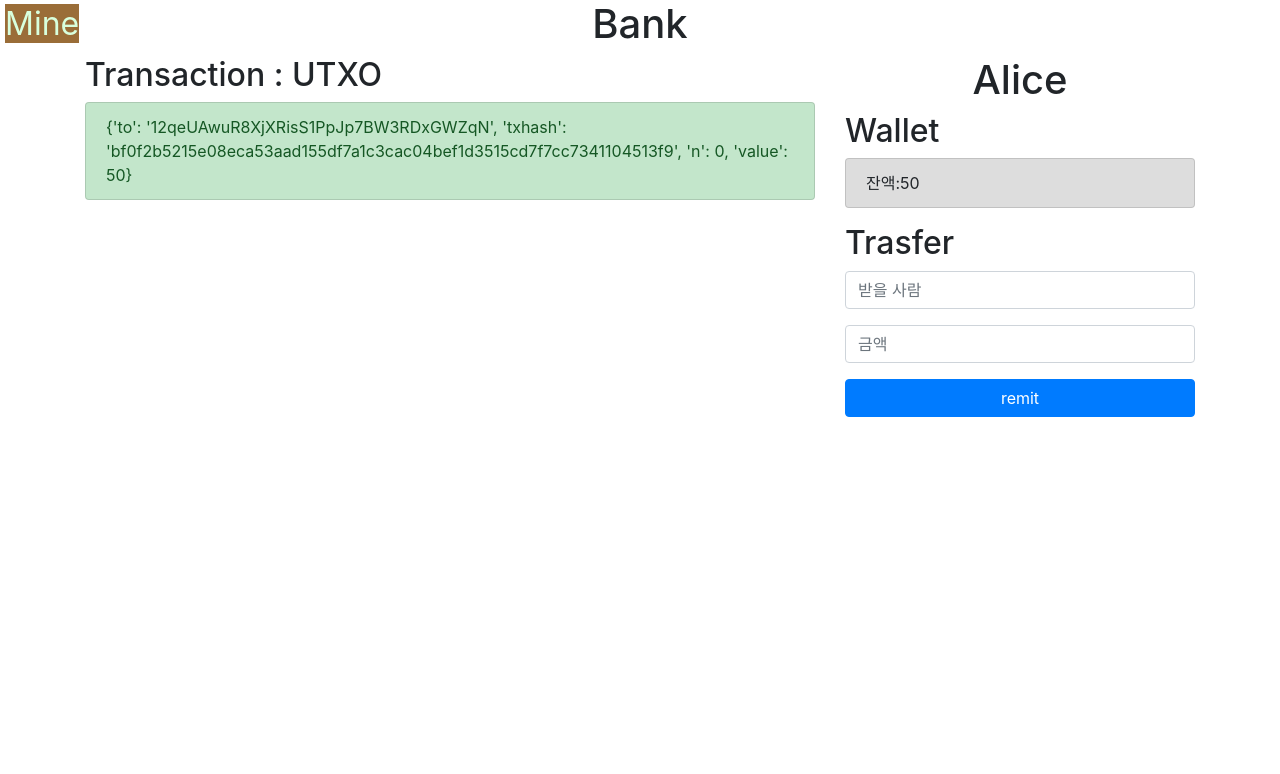
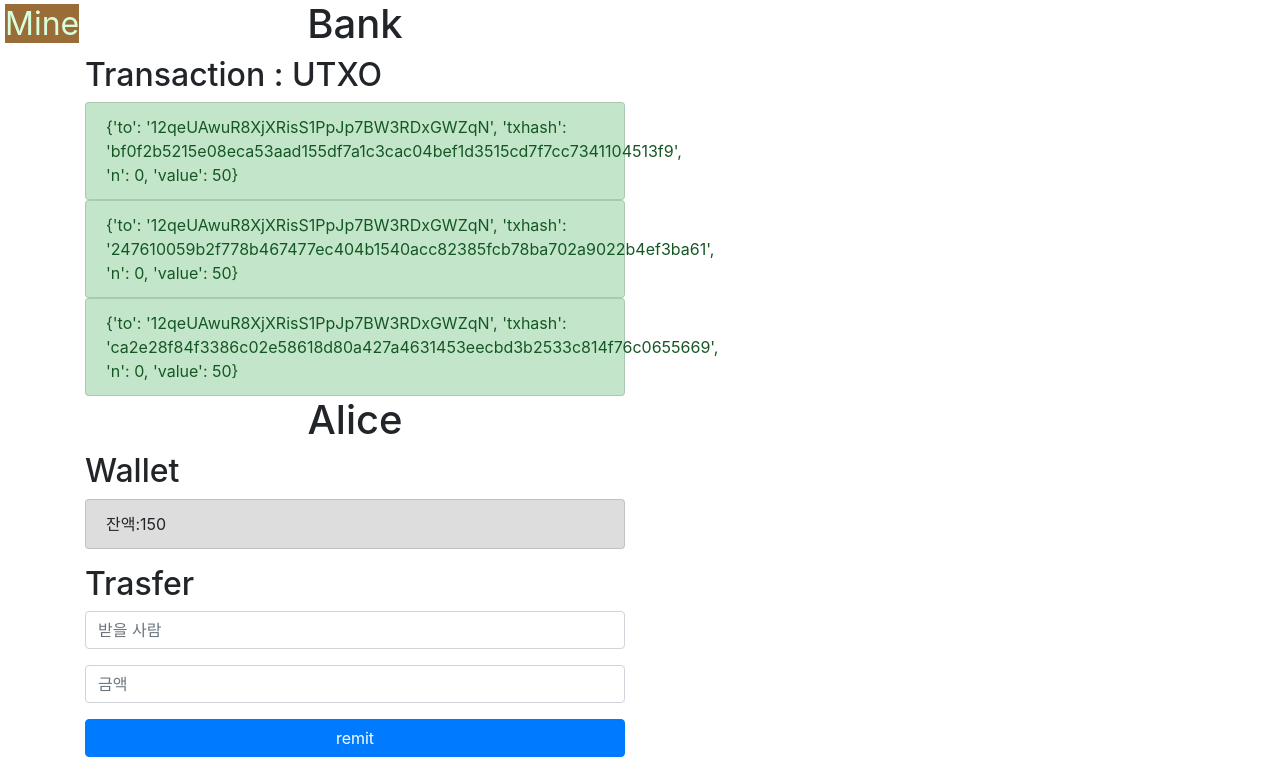
Before and after one commit to COMAKI/maki0823, a Flask app: page / in a window 1280 px wide. Shown: the top 774 px of the page. Run offline with Flask 2, Linux system fonts and the light colour scheme; some libraries are stand-ins or nearby versions.

Commit message:
randmom miner add

```diff
--- a/main.py
+++ b/main.py
@@ -18,7 +18,7 @@ def index(arg = {}):
     utxos = {}
     for name in names:
         utxos[name] = getUnspentUTXOs(name)
-    print(utxos)
+        print(utxos[name])
     return render_template('overview.html', result=utxos , arg = arg)
 
 @app.route('/transfer')
@@ -166,12 +166,13 @@ ismining = False
 def is_mining():
     global ismining
     if ismining:
-        return index()
+        return redirect('')
     else:
         ismining = True
         altCoin.add_block()
         ismining = False
-        return index()
+        ## recall 은 redirect로 호출 : @app.route('/')
+        return redirect('')
 
 url = 'localhost'
 # Windows
@@ -179,4 +180,4 @@ chrome_path = 'C:/Program Files (x86)/Google/Chrome/Application/chrome.exe %s'
 
 
 chrome = ChromeBrowser(chrome_path, url)
-app.run(host=url, port=80)
+app.run(host=url, port=8080)
--- a/templates/overview.html
+++ b/templates/overview.html
@@ -31,6 +31,11 @@
         }
 
     });
+
+
+
+
+
     </script>
 </head>
 <style>
@@ -45,37 +50,35 @@ ul.list-group.list-group-striped li:nth-of-type(even){
   background: #9A6D38;
   color: #D8FFDD;
 }
+
+
+
+
+
 </style>
 <body>
 
 <div class="container">
+    <div class="row">
+        <div class="col col-md-6 col-sm-12">
             <h1 class="text-center">Bank</h1>
             <div class="fixed-top"><a href="/mine"><span class="mine">Mine</span></a></div>
-<div class="row">
-  <div class="col col-lg-8 col-md-6 col-sm-12">
             <h2>Transaction : UTXO</h2>
             <ul class="list-group">
                 {% for k , v in result.items() : %}
                 {% if k == 'alice':%}
                 {% for v0 in v : %}
+                <span>
                     <li class="list-group-item list-group-item-success">{{v0}}</li>
+                </span>
                 {% endfor %}
                 {% endif%}
                 {% endfor %}
-      <!--<li class="list-group-item list-group-item-secondary">Secondary item</li>-->
-      <!--<li class="list-group-item list-group-item-info">Info item</li>-->
-      <!--<li class="list-group-item list-group-item-warning">Warning item</li>-->
-      <!--<li class="list-group-item list-group-item-danger">Danger item</li>-->
-      <!--<li class="list-group-item list-group-item-primary">Primary item</li>-->
-      <!--<li class="list-group-item list-group-item-dark">Dark item</li>-->
-      <!--<li class="list-group-item list-group-item-light">Light item</li>-->
             </ul>
-  </div>
-  <div class="col col-lg-4 col-md-6 col-12">
             <h1 class="text-center" id="user">Alice</h1>
             <h2>Wallet</h2>
-    <ul class="list-group list-group-striped">
-          <li class="list-group-item"><span>잔액:</span><span id="amount"></spani></li>
+            <ul class="list-group list-group-striped ">
+                <li class="list-group-item"><span>잔액:</span><span id="amount"></span></li>
             </ul>
             <form action="/tx" method="GET">
                 <p>
```
Lines whose indentation alone changed are shown as unchanged.
